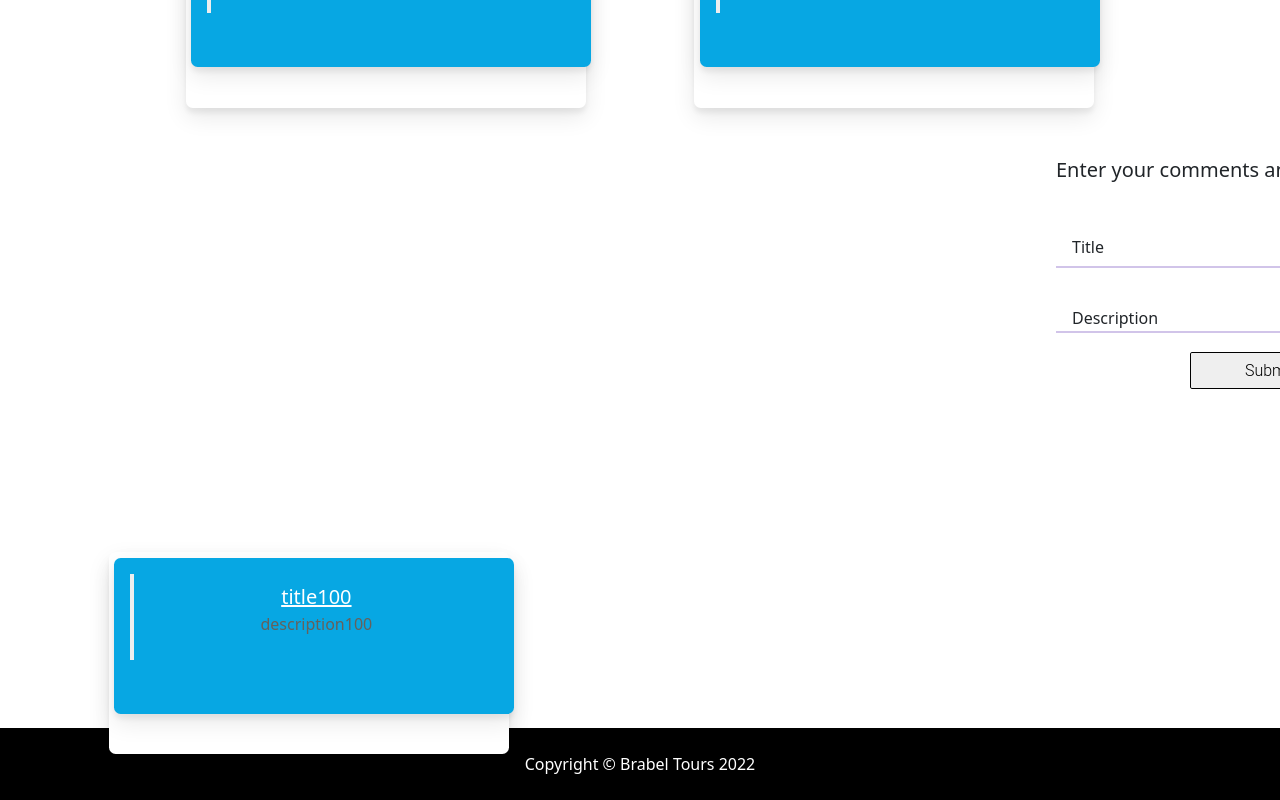
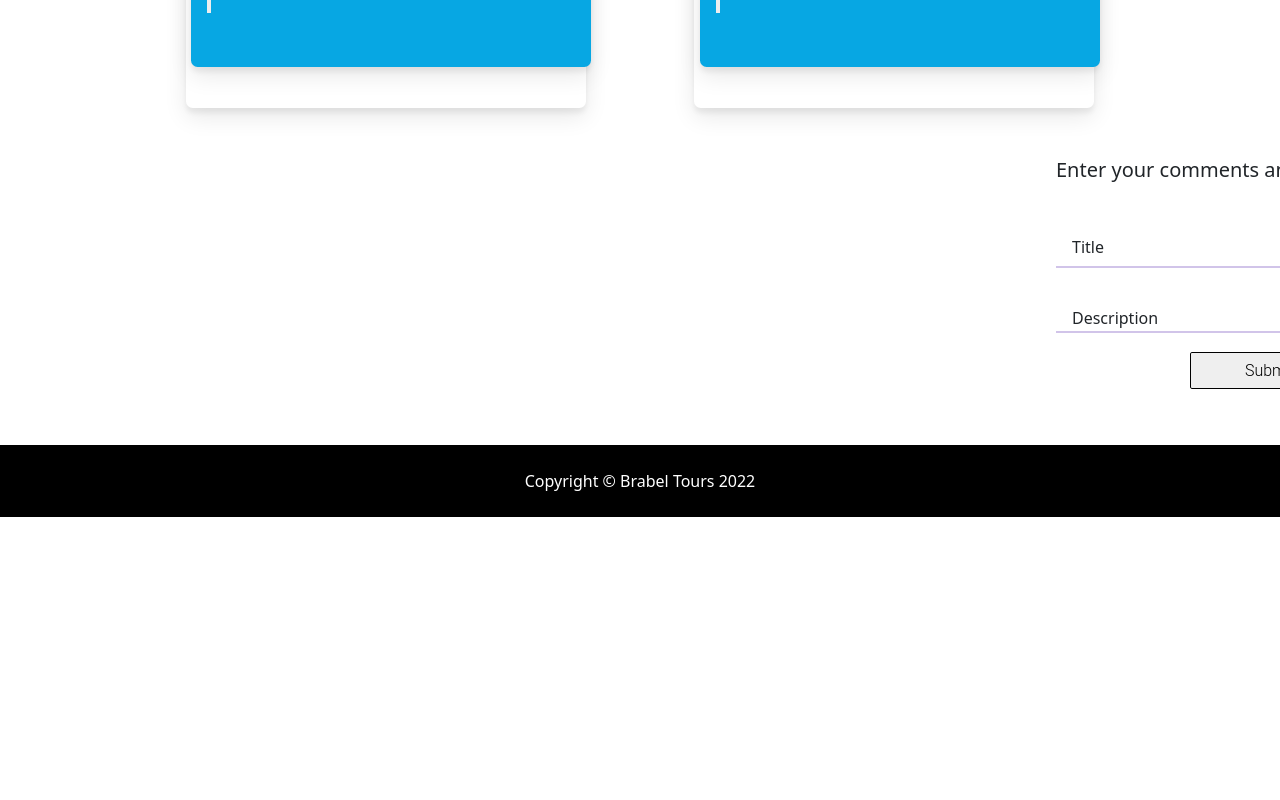
Before and after one commit to IosCaptain/Brabel-Tours, an Angular app in the folder Brabel/: page /cities/san-francisco in a window 1280 px wide. Shown: the part 1058-1858 px from the top of the page. After the commit the page ends 1575 px from the top, so only its background shows below. Built offline with nearby package versions, Linux system fonts and the light colour scheme.

Commit message:
Bugs fixed in city component.html

```diff
--- a/Brabel/src/app/city/city.component.html
+++ b/Brabel/src/app/city/city.component.html
@@ -60,7 +60,7 @@
 <script src="https://cdn.jsdelivr.net/npm/bootstrap@5.1.3/dist/js/bootstrap.min.js" integrity="sha384-QJHtvGhmr9XOIpI6YVutG+2QOK9T+ZnN4kzFN1RtK3zEFEIsxhlmWl5/YESvpZ13" crossorigin="anonymous"></script>
 
 <!--Result Cards-->
-<div class="container" *ngIf="searchResults.length >= 1">
+<div class="container" *ngIf="searchResults[0].id != 0">
   <div *ngFor= "let result of searchResults | slice:0:4" [ngClass]="result.id % 2 == 1 ? 'to-center' : ''" class="card">
     <div class="row ">
       <div class="col-md-4 col-sm-6 ">
```
